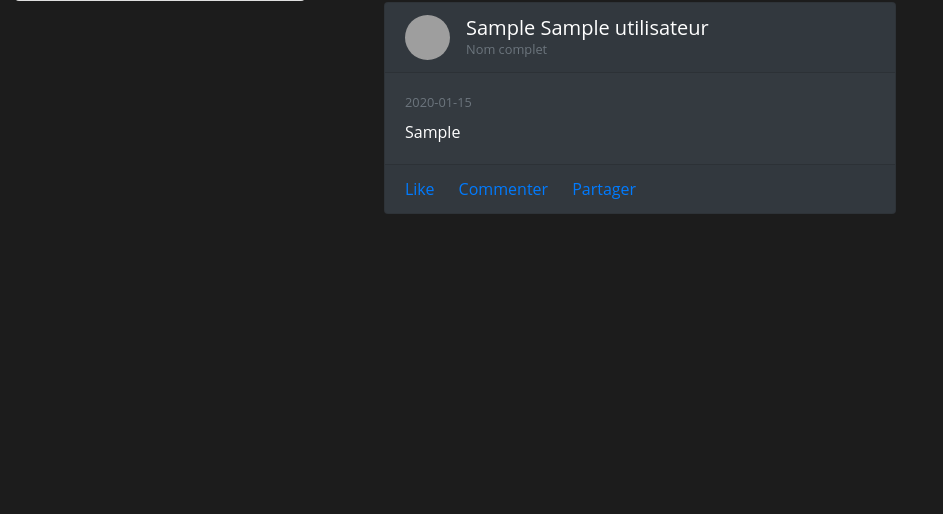
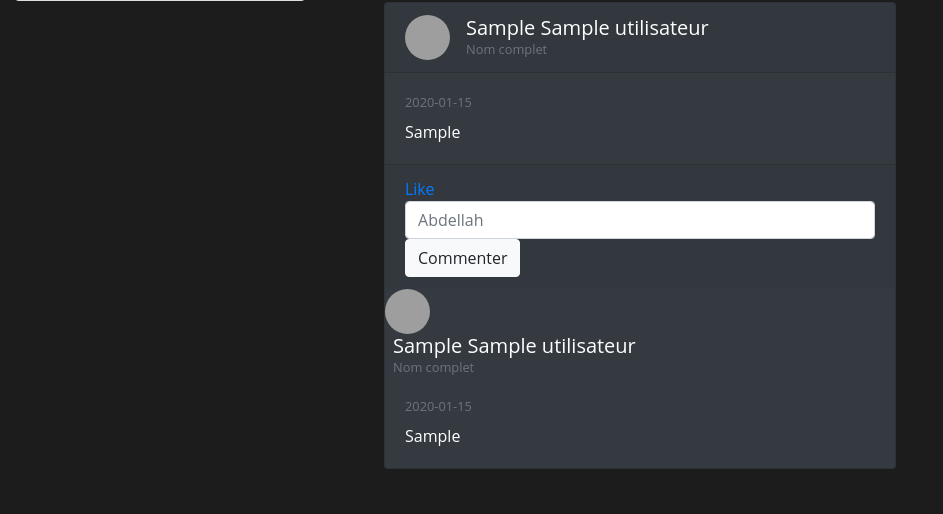
Before and after one commit to MandiayeB/WALLTECH, a PHP site: page /filactualites.php in a window 1280 px wide. Shown: the part 350-864 px from the top of the page, without its empty margins (0-943 px from the left). Before the commit the page ends 564 px from the top, so only its background shows below. Run offline with PHP 8.4, Linux system fonts and the light colour scheme; the visitor is signed in with stand-in values (Sample User, id 1); tables that the repository leaves empty hold one stand-in row (values such as "Sample post"); some libraries are stand-ins or nearby versions; grey boxes are pictures that could not be loaded.

Commit message:
Ajout de la fonction commentaire

```diff
--- a/accueil.css
+++ b/accueil.css
@@ -12,10 +12,7 @@ body{
 .logo{
   font-family: 'Bahnschrift', sans-serif;
   color: white;
-  margin: 0;
   font-size: 50px;
-  padding: 4px 0;
-  padding-bottom: 15px;
 }
 
 .login-bottom-text{
--- a/filactualites.php
+++ b/filactualites.php
@@ -60,14 +60,23 @@
                 </div>
 
                 <?php
+
                     if ( isset($_POST['publier']) ) {
 
                         postfile($_POST['post'], $_SESSION['idut'], $db);
 
                     }
+
+                    if(isset($_POST['pubcom'])) {
+
+                        commenter($_POST['comment'], $_SESSION['idut'], $db, $_POST['idFil']);
+
+                    }
+
                 ?>
 
                 <!-- Modèle publication -->
+
                 <div class="col-md-6 gedf-main">
                     <div class="card gedf-card bg-dark text-white">
                         <div class="card-header bg-dark text-white">
@@ -110,7 +119,9 @@
                     </div>
 
                     <?php
-                        afficherfile($db);
+
+                    afficherfile($db);
+
                     ?>
 
                     <!-- Post -->
--- a/fonctions.php
+++ b/fonctions.php
@@ -88,15 +88,40 @@
         header("Location: publication.php");
 
     }
+
+    //////////////////////////////////////////////////////
+    //////////////Fil d'actualité (COMMENTER) ////////////
+    /////////////////////////////////////////////////////
+
+    function commenter($com, $user, $db, $idFil) {
+
+        $req = $db->prepare('INSERT INTO commentaires (Utilisateur, filactu, com) VALUES (:utilisateur, :filactu, :com)');
+        $req->execute(array(
+            'utilisateur' => $user,
+            'filactu' => $idFil,
+            'com' => $com
+        ));
+        $req->closeCursor();
+        header("Location: publication.php");
+
+    }
+
     //////////////////////////////////////////////////////
     //////////////Fil d'actualité (AFFICHER) /////////////
     /////////////////////////////////////////////////////
+
 
     function afficherfile($db) {
 
         //$req = $db->query('SELECT * FROM filactu ORDER BY heurepost DESC');
         $req = $db->query('SELECT * FROM filactu INNER JOIN utilisateur ON filactu.Utilisateur = utilisateur.idUtilisateur ORDER BY heurepost DESC');
-        while ($donnees = $req->fetch()) {
+
+        while ($donnees = $req->fetch()) {                                         /////////////////////Fil d'actualité (AFFICHER PUBLICATION)///////////////////////
+
+            $reponse=$db->prepare('SELECT * FROM commentaires INNER JOIN utilisateur ON commentaires.Utilisateur = utilisateur.idUtilisateur WHERE filactu = :filactu');
+            $reponse->execute(array(
+                'filactu' => $donnees['idFil']
+            ));
 
             echo '<div class="card gedf-card bg-dark text-white">
                     <div class="card-header">
@@ -127,13 +152,35 @@
                             '.$donnees['post'].'
                         </p>
                     </div>
-                    <div class="card-footer">
-                        <a href="#" class="card-link"><i class="fa fa-gittip"></i> Like</a>
-                        <a href="#" class="card-link"><i class="fa fa-comment"></i> Commenter</a>
-                        <a href="#" class="card-link"><i class="fa fa-mail-forward"></i> Partager</a>
+                    <form method = "POST">
+                        <div class="card-footer">
+                            <a href="#" class="card-link"><i class="fa fa-gittip" name="like"></i> Like</a>
+                            <input type="text" class="form-control" name="comment" id="message" rows="3" placeholder="Abdellah">
+                            <input type="hidden" name="idFil" value="'.$donnees['idFil'].'">
+                            <input type="submit" name="pubcom" class="btn btn-light" value="Commenter">
+                            ',/*<a href="#" class="card-link"><i class="fa fa-mail-forward" name="share"></i> Partager</a>*/'
+                        </div>
+                    </form>';
+
+            while($donnees2 = $reponse->fetch()) {                                ////////////////Fil d'actualité (AFFICHER COMMENTAIRES)////////////////
+
+                echo '<div class="mr-2">
+                        <img class="rounded-circle" width="45" src="https://picsum.photos/50/50" alt="">
                     </div>
-                </div>';
+                    <div class="ml-2">
+                        <div class="h5 m-0">'.$donnees2['prenom'].' '.$donnees2['nom'].'</div>
+                            <div class="h7 text-muted">Nom complet</div>
+                        </div>
+                        <div class="card-body">
+                            <div class="text-muted h7 mb-2"> <i class="fa fa-clock-o"></i>'.$donnees2['heureCom'].'</div>
+                                <p class="card-text">
+                                '.$donnees2['com'].'
+                                </p>
+                            </div>';
+
+            }
+            echo '</div>';
         }
+    }
 
-    }
 ?>
```
